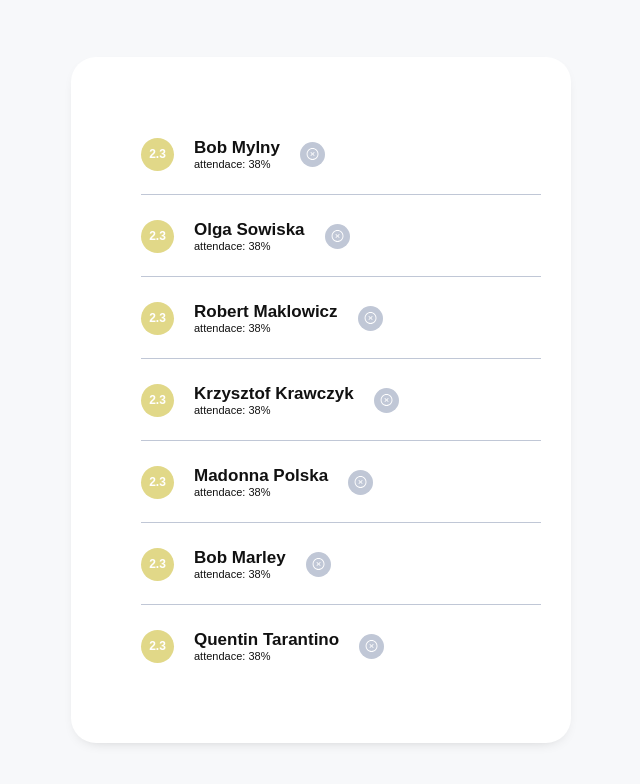
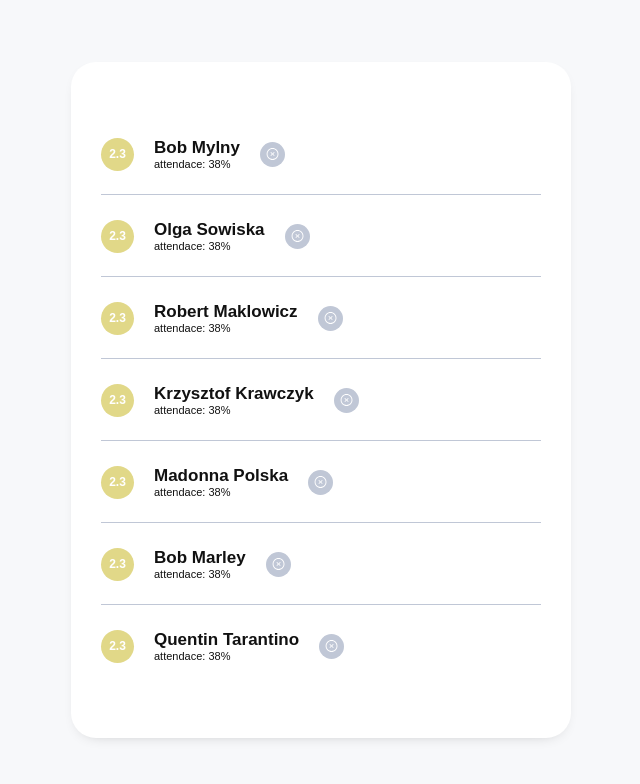
Before and after one commit to olgasowlet/study-buddy, a React (Create React App) app: page / in a window 1280 px wide. Shown: the top 784 px of the page, without its empty margins (319-959 px from the left). Built offline with nearby package versions, Linux system fonts and the light colour scheme.

Commit message:
created styled list

```diff
--- a/src/components/organisms/UsersList/UsersList.js
+++ b/src/components/organisms/UsersList/UsersList.js
@@ -1,16 +1,16 @@
 import React from "react";
 import { users } from "data/users";
 import UsersListItem from "components/molecules/UsersListItem/UsersListItem";
-import { Wrapper } from "./UsersList.styles";
+import { Wrapper, StyledList } from "./UsersList.styles";
 
 function UsersList() {
   return (
     <Wrapper>
-      <ul>
+      <StyledList>
         {users.map(user => (
             <UsersListItem userData={user}/>
         ))}
-      </ul>
+      </StyledList>
     </Wrapper>
   );
 }
--- a/src/components/organisms/UsersList/UsersList.styles.js
+++ b/src/components/organisms/UsersList/UsersList.styles.js
@@ -4,7 +4,11 @@ export const Wrapper = styled.div`
   background-color: ${({theme}) => theme.colors.white};
   width: 100%;
   max-width: 500px;
-  padding: 40px 30px;
+  padding: 35px 30px;
   border-radius: 25px;
   box-shadow: 0 5px 15px -10px rgba(0, 0, 0, 0.3);
 `;
+
+export const StyledList = styled.ul`
+  padding: 0;
+`;
```
